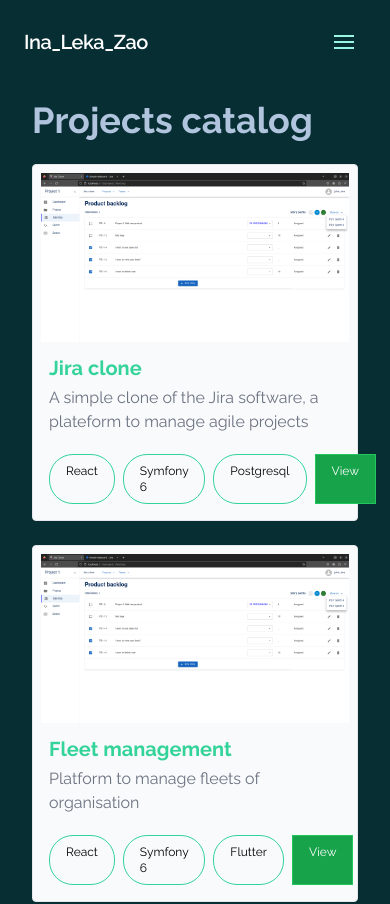
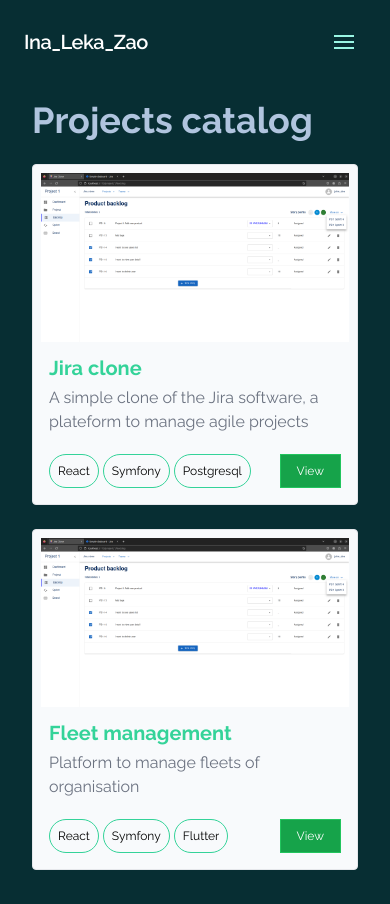
Before and after one commit to AntsaC/portfolio, a Next.js app: page /project in a window 390 px wide. Shown: the top 904 px of the page. Built offline with nearby package versions, Linux system fonts and the light colour scheme.

Commit message:
Fix : Make size responsive

```diff
--- a/src/app/project/_ui/Card.jsx
+++ b/src/app/project/_ui/Card.jsx
@@ -23,7 +23,7 @@ export default function ProjectCard({ project }) {
           {project.tags.map((t) => (
             <div
               key={t}
-              className="border border-emerald-400 rounded-3xl text-xs mr-2 p-2 px-4"
+              className="border border-emerald-400 rounded-3xl text-xs mr-1 p-2 px-2 lg:px-4"
             >
               {t}
             </div>
--- a/src/lib/data/project.js
+++ b/src/lib/data/project.js
@@ -5,14 +5,14 @@ const projects = [
       "A simple clone of the Jira software, a plateform to manage agile projects",
     key: "Jira",
     thumbnail: "backlog.png",
-    tags: ["React", "Symfony 6", "Postgresql"],
+    tags: ["React", "Symfony", "Postgresql"],
   },
   {
     name: "Fleet management",
     description: "Platform to manage fleets of organisation",
     key: "Jira",
     thumbnail: "backlog.png",
-    tags: ["React", "Symfony 6", "Flutter"],
+    tags: ["React", "Symfony", "Flutter"],
   },
 ];
 
```
